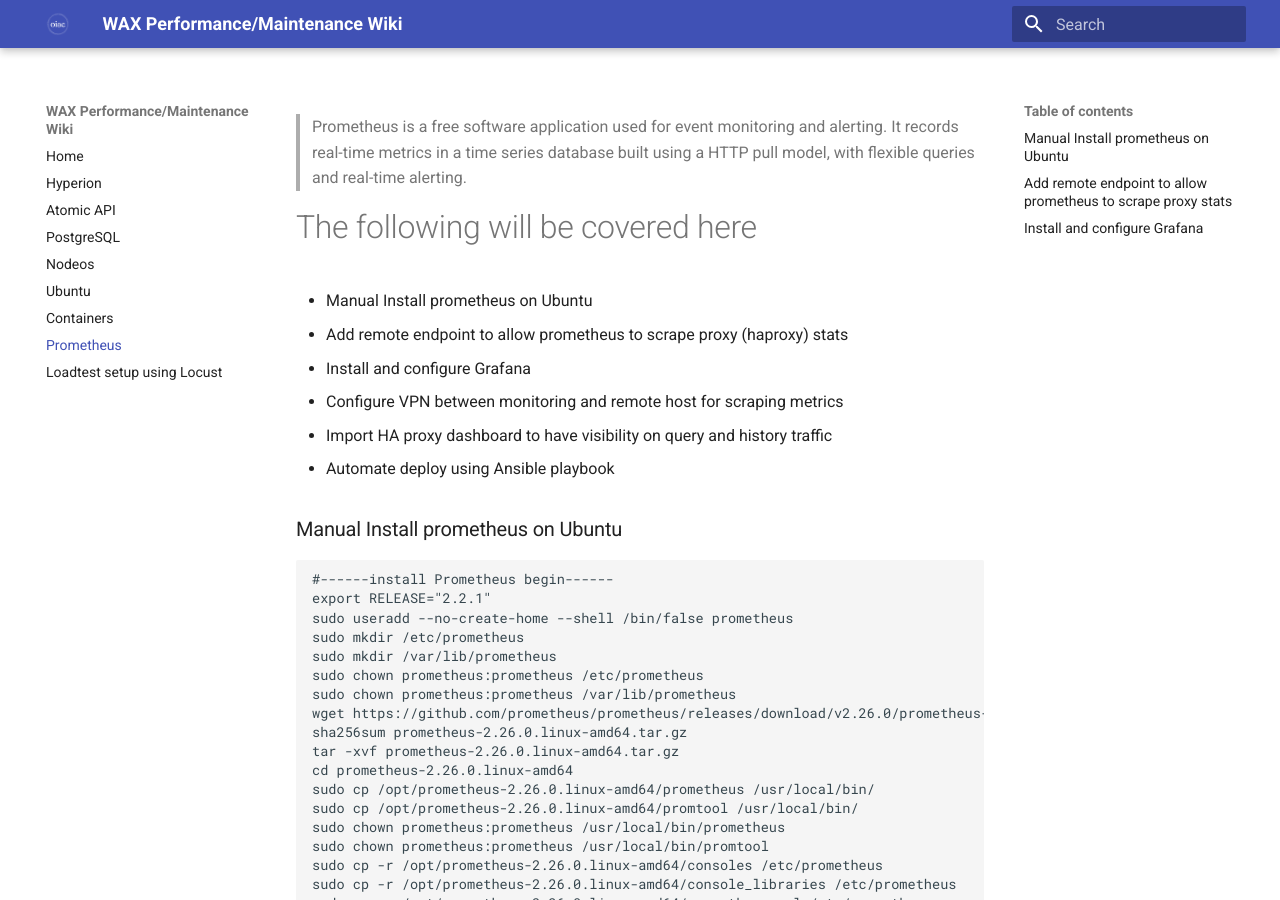
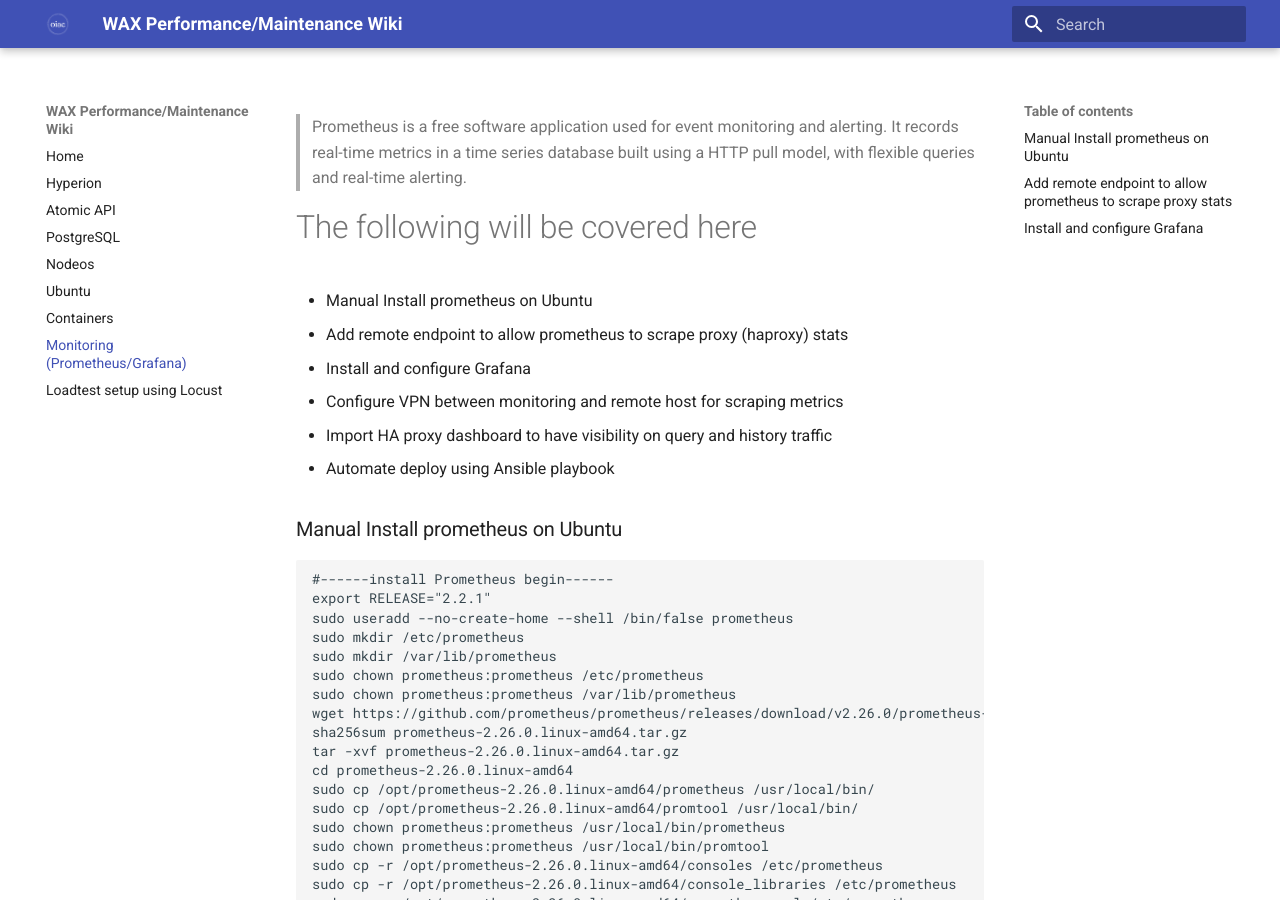
Before and after one commit to oneinacillian/wiki, an MkDocs documentation site: the page built from docs/monitoring.md, in a window 1280 px wide and 900 px high. Built offline with MkDocs 1.6.1 and Material for MkDocs 9.7.7, drawn with Linux system fonts in a browser that asks for light colours.

Commit message:
updates to monitoring

````diff
--- a/docs/prometheus.md
+++ b/docs/monitoring.md
@@ -59,6 +59,7 @@
 ```
 ### Add remote endpoint to allow prometheus to scrape proxy stats
 >Example use here will be the following setup from which you would like to scrape.
+
 ```
 frontend stats
         mode http
--- a/mkdocs.yml
+++ b/mkdocs.yml
@@ -14,7 +14,7 @@
   - Nodeos: nodeos.md
   - Ubuntu: ubuntu.md
   - Containers: containers.md
-  - Prometheus: prometheus.md
+  - Monitoring (Prometheus/Grafana): monitoring.md
   - Loadtest setup using Locust: locust.md
 markdown_extensions:
   - pymdownx.highlight:
````
